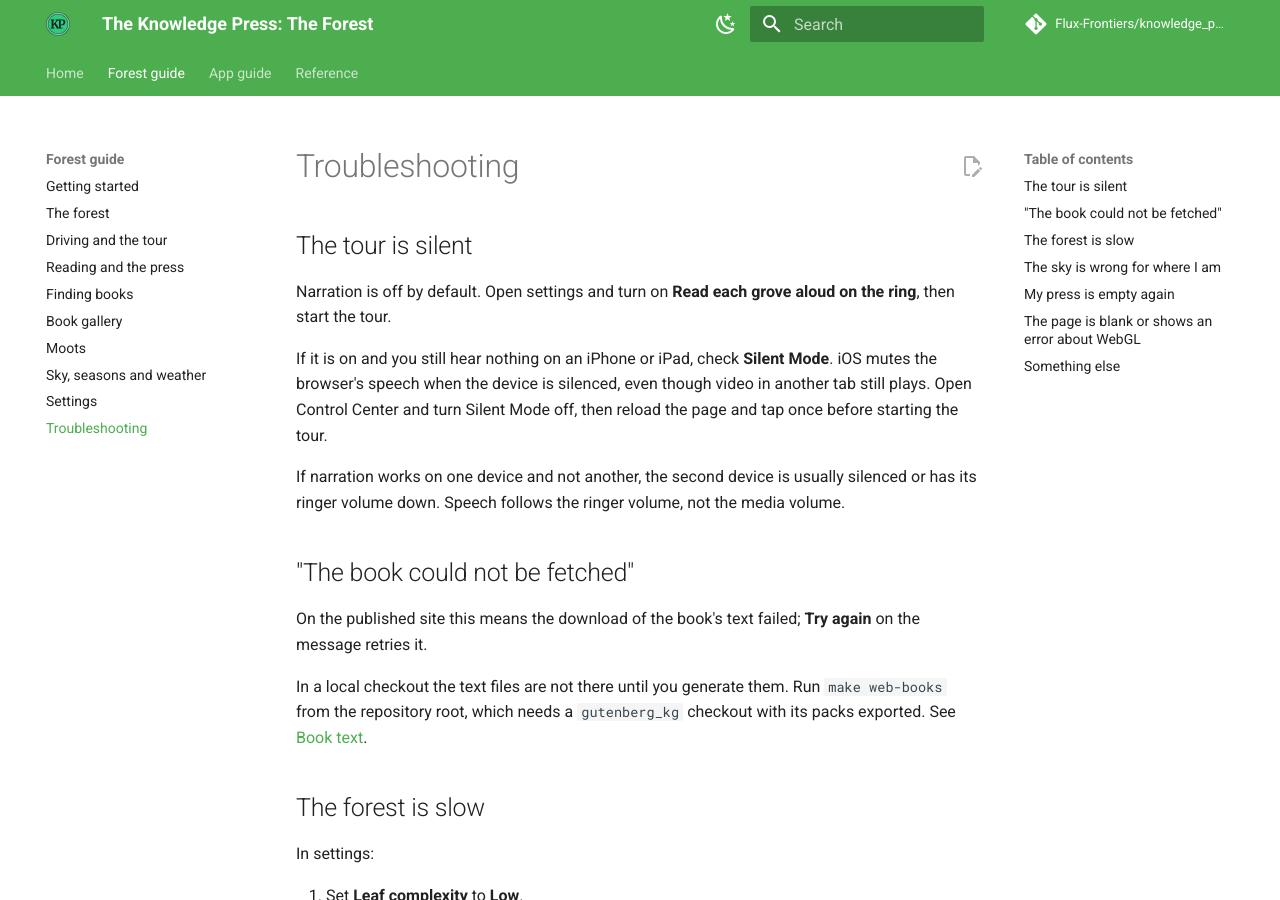
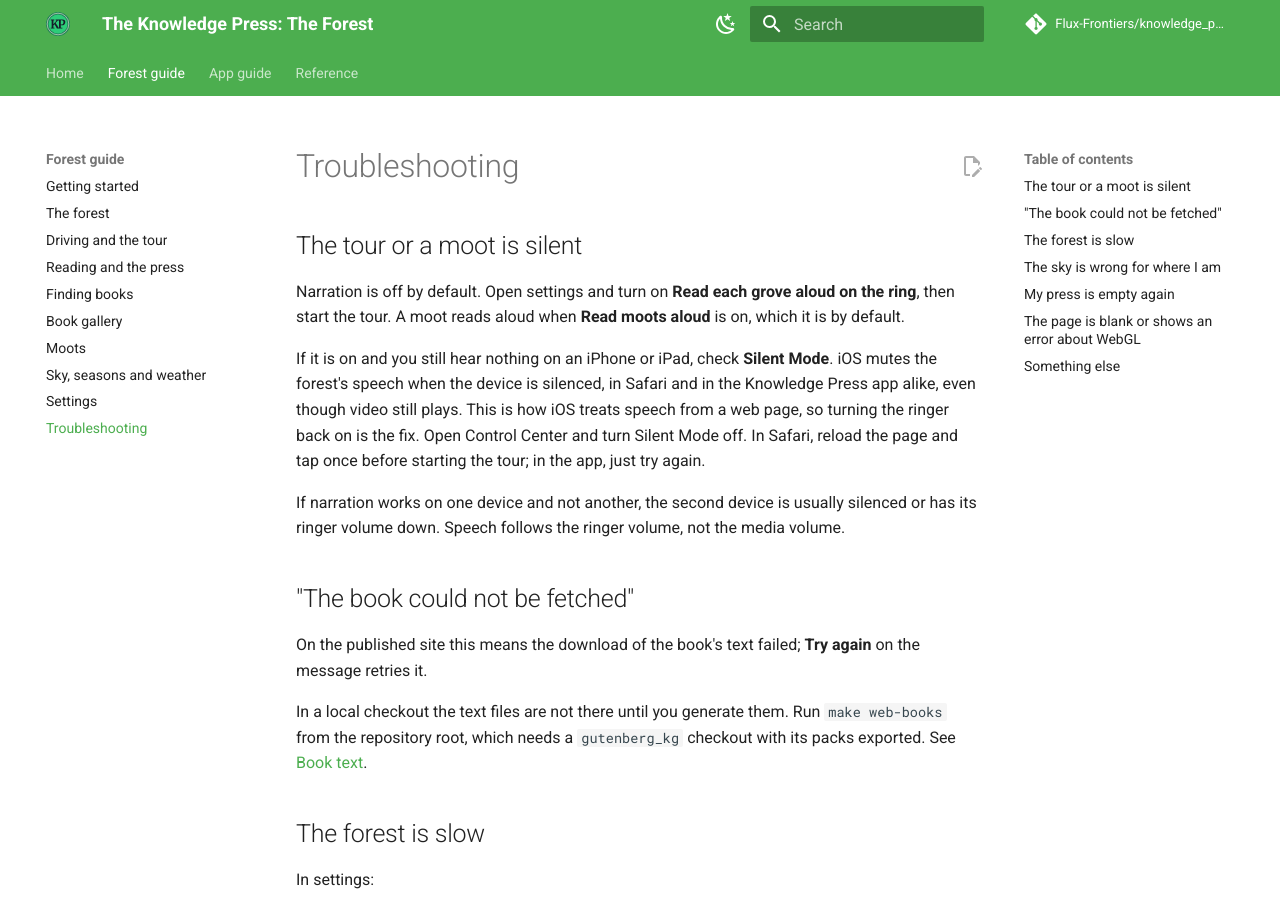
Before and after one commit to Flux-Frontiers/knowledge_press, an MkDocs documentation site: the page built from docs/forest/troubleshooting.md, in a window 1280 px wide and 900 px high. Built offline with MkDocs 1.6.1 and Material for MkDocs 9.7.7, drawn with Linux system fonts in a browser that asks for light colours; comment, search, counter and statistics services are not loaded.

Commit message:
docs(forest): Silent Mode mutes moots and the app too
The troubleshooting entry spoke only of the tour in a browser. iOS mutes the
forest's speech in Silent Mode in Safari and in the app alike, for moots as
well as the tour; turning the ringer on is the fix.

Co-Authored-By: Claude Opus 5.5 <noreply@anthropic.com>

```diff
--- a/docs/forest/troubleshooting.md
+++ b/docs/forest/troubleshooting.md
@@ -1,14 +1,17 @@
 # Troubleshooting
 
-## The tour is silent
+## The tour or a moot is silent
 
 Narration is off by default. Open settings and turn on **Read each grove
-aloud on the ring**, then start the tour.
+aloud on the ring**, then start the tour. A moot reads aloud when **Read moots
+aloud** is on, which it is by default.
 
 If it is on and you still hear nothing on an iPhone or iPad, check **Silent
-Mode**. iOS mutes the browser's speech when the device is silenced, even
-though video in another tab still plays. Open Control Center and turn Silent
-Mode off, then reload the page and tap once before starting the tour.
+Mode**. iOS mutes the forest's speech when the device is silenced, in Safari
+and in the Knowledge Press app alike, even though video still plays. This is
+how iOS treats speech from a web page, so turning the ringer back on is the
+fix. Open Control Center and turn Silent Mode off. In Safari, reload the page
+and tap once before starting the tour; in the app, just try again.
 
 If narration works on one device and not another, the second device is
 usually silenced or has its ringer volume down. Speech follows the ringer
```
Also changed, not shown: docs/index.md (+1 -1 lines).
